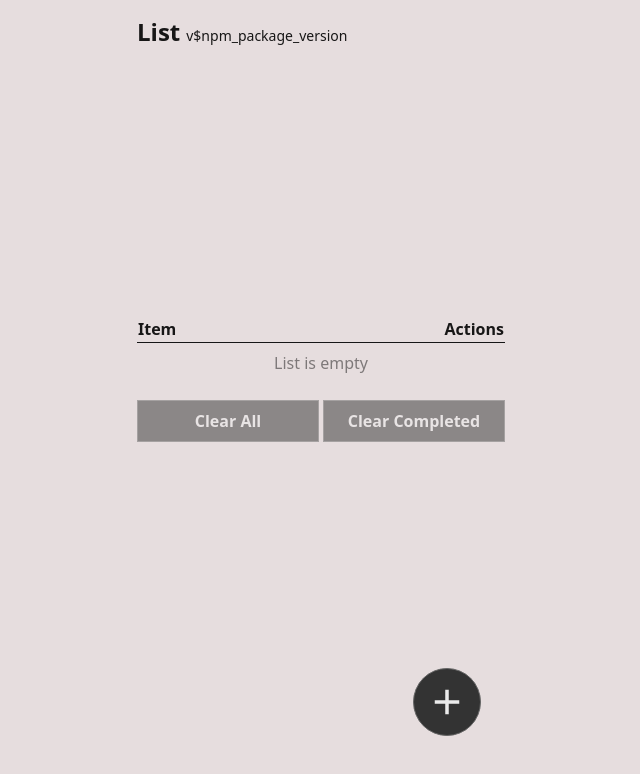
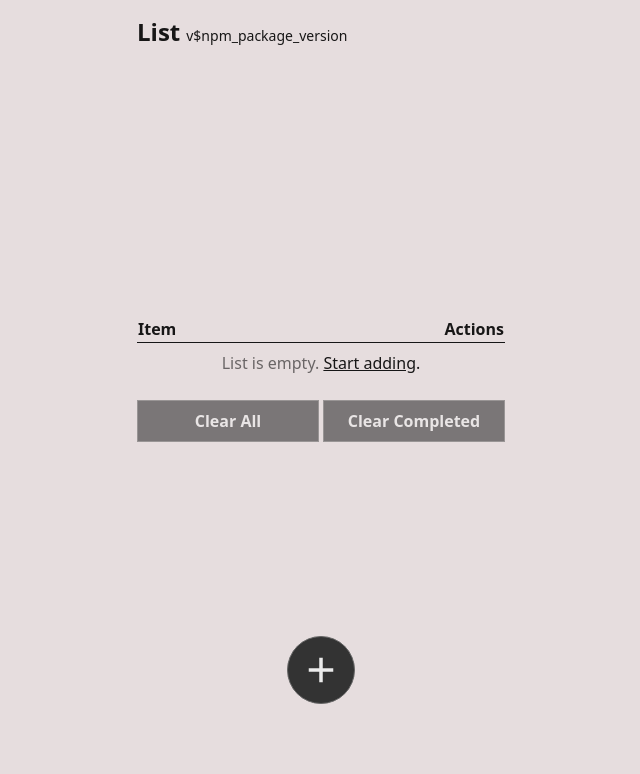
Before and after one commit to bpander/list, a React (Create React App) app: page / in a window 1280 px wide. Shown: the top 774 px of the page, without its empty margins (319-959 px from the left). Built offline with nearby package versions, Linux system fonts and the light colour scheme.

Commit message:
Adds another CTA to start adding items when the list is empty. Puts main add button in a more ergonomic place to tap.

```diff
--- a/package.json
+++ b/package.json
@@ -1,6 +1,6 @@
 {
   "name": "list",
-  "version": "0.2.1",
+  "version": "0.2.2-rc1",
   "private": true,
   "homepage": "https://bpander.github.io/list",
   "dependencies": {
--- a/src/components/List.tsx
+++ b/src/components/List.tsx
@@ -162,7 +162,7 @@ export const List: React.FC = () => {
     if (!expanded) return
     inputRef.current?.focus()
     const clickAwayListener = (e: MouseEvent) => {
-      if (e.target instanceof Element && (e.target.closest('.list__footer') || e.target.closest('.fab'))) {
+      if (e.target instanceof Element && (e.target.closest('.list__footer') || e.target.closest('.expander'))) {
         return
       }
       setExpanded(false)
@@ -237,8 +237,17 @@ export const List: React.FC = () => {
             </tbody>
           </table>
           {!items.length && (
-            <div className='text-center opacity-50 py-2 border-b border-transparent'>
-              List is empty
+            <div className='text-center py-2 border-b border-transparent'>
+              <span className='opacity-60'>List is empty. </span>
+              <button
+                className='expander underline'
+                onClick={() => {
+                  setExpanded(true)
+                  inputRef.current?.focus()
+                }}
+              >
+                Start adding
+              </button>.
             </div>
           )}
           <div className='flex -m-0.5 pt-4'>
@@ -263,10 +272,11 @@ export const List: React.FC = () => {
           </div>
         </div>
       </main>
-      <div className='wrapper sticky bottom-16'>
+      <div className='fixed bottom-24 inset-x-0'>
+        <div className={`wrapper transition-transform ease-out ${expanded ? 'translate-x-[calc(50%-74px)] translate-y-4' : ''}`}>
           <button
             onClick={() => setExpanded(!expanded)}
-          className={`fab button rounded-full absolute right-10 bottom-0 transition-transform ease-out p-3 ${expanded ? '-translate-y-4' : ''}`}
+            className='expander button rounded-full absolute left-1/2 -translate-x-1/2 bottom-0 p-3'
           >
             <span className='sr-only'>
               {expanded ? 'Collapse' : 'Add new item'}
@@ -279,6 +289,7 @@ export const List: React.FC = () => {
               )}
             </span>
           </button>
+        </div>
       </div>
       <footer
         className={`list__footer transition-transform ease-out ${expanded ? 'expanded' : ''}`}
--- a/src/index.css
+++ b/src/index.css
@@ -81,7 +81,7 @@ body {
 
   .button:disabled {
     cursor: default;
-    opacity: 0.5;
+    opacity: 0.6;
   }
 
   .wrapper {
```
Lines whose indentation alone changed are shown as unchanged.
